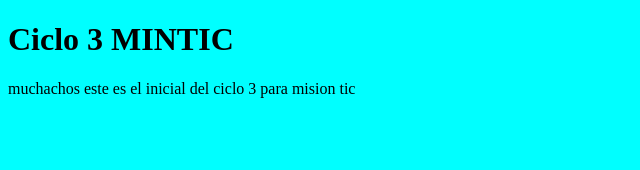
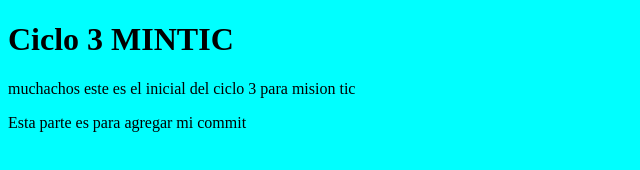
Before and after one commit to Bomedprograming/ciclo3MINTIC, a plain HTML site: page index.html in a window 1280 px wide. Shown: the whole page, without its empty margins (0-640 px from the left). Drawn offline with Linux system fonts and the light colour scheme.

Commit message:
Se agrega commit

```diff
--- a/index.html
+++ b/index.html
@@ -8,7 +8,9 @@
     <title>Ciclo 3 MINTIC</title>
 </head>
 <body>
+
     <h1>Ciclo 3 MINTIC</h1>
     <p>muchachos este es el inicial del ciclo 3 para mision tic</p>
+    <p>Esta parte es para agregar mi commit</p>
 </body>
 </html>
```
